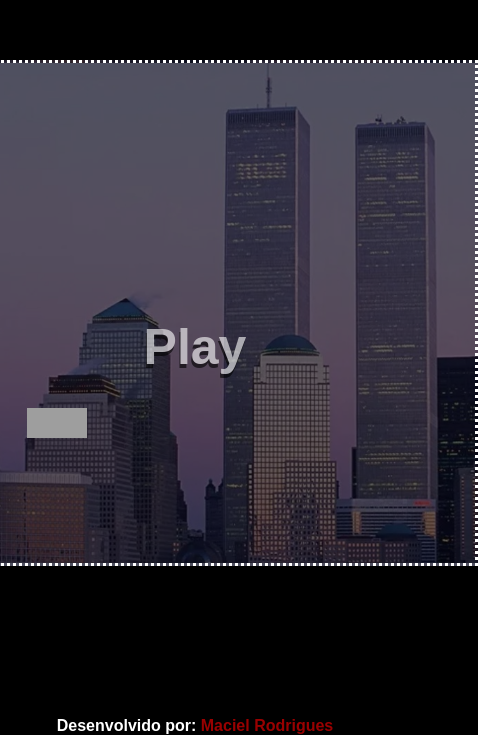
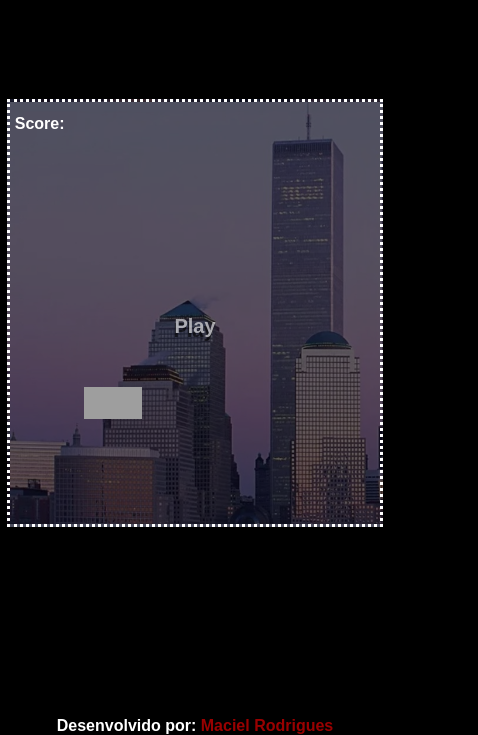
Before and after one commit to Maciel-R-Oliveira/9-de-abril, a plain HTML site: page index.html in a window 390 px wide. Shown: the part 109-844 px from the top of the page, 478 px wide, since content can reach past the window. Drawn offline with Linux system fonts and the light colour scheme; grey boxes are pictures that could not be loaded; a web font is replaced by a local one.

Commit message:
Logica melhorada2

```diff
--- a/estilo.css
+++ b/estilo.css
@@ -43,6 +43,7 @@ h2 {
     overflow: hidden;
     background-size: cover;
     background-size: cover;
+    margin: 50px;
 
 }
 
@@ -149,3 +150,29 @@ a {
 a:hover {
     opacity: 1;
 }
+
+@media screen and (max-width: 480px) {
+    h1 {
+        font-size: 20px;
+    }
+
+    h2 {
+        font-size: 16px;
+    }
+
+    .container {
+        width: 95%;
+        height: 50vh;
+        margin: 50px;
+    }
+
+    .quadrado {
+        width: 15vw;
+        height: 8vw;
+    }
+
+    .inimigo, .inimigo2, .inimigo3, .inimigo4,.container_inimigo,.container_inimigo2 {
+        width: 40px;
+
+    }
+}
```
